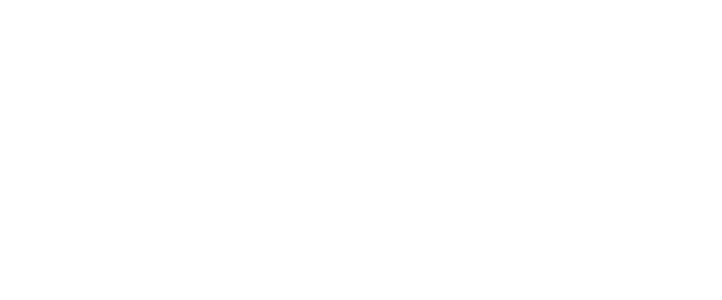
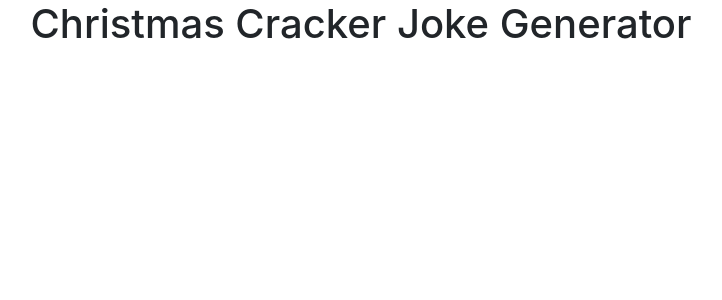
Before and after one commit to SL-GW/christmas-cracker-joke-generator, a React (Create React App) app: page / in a window 1280 px wide. Shown: the top 300 px of the page, without its empty margins (279-1001 px from the left). Built offline with nearby package versions, Linux system fonts and the light colour scheme.

Commit message:
Imported Bootstrap

```diff
--- a/public/index.html
+++ b/public/index.html
@@ -24,6 +24,12 @@
       work correctly both with client-side routing and a non-root public URL.
       Learn how to configure a non-root public URL by running `npm run build`.
     -->
+    <link
+      rel="stylesheet"
+      href="https://cdn.jsdelivr.net/npm/bootstrap@4.6.2/dist/css/bootstrap.min.css"
+      integrity="sha384-xOolHFLEh07PJGoPkLv1IbcEPTNtaed2xpHsD9ESMhqIYd0nLMwNLD69Npy4HI+N"
+      crossorigin="anonymous"
+    />
     <title>Christmas Cracker Joke Generator 🎄</title>
   </head>
   <body>
--- a/src/App.js
+++ b/src/App.js
@@ -1,7 +1,11 @@
 import "./App.css";
 
 function App() {
-  return <div className="App"></div>;
+  return (
+    <div className="App">
+      <h1>Christmas Cracker Joke Generator</h1>
+    </div>
+  );
 }
 
 export default App;
```
